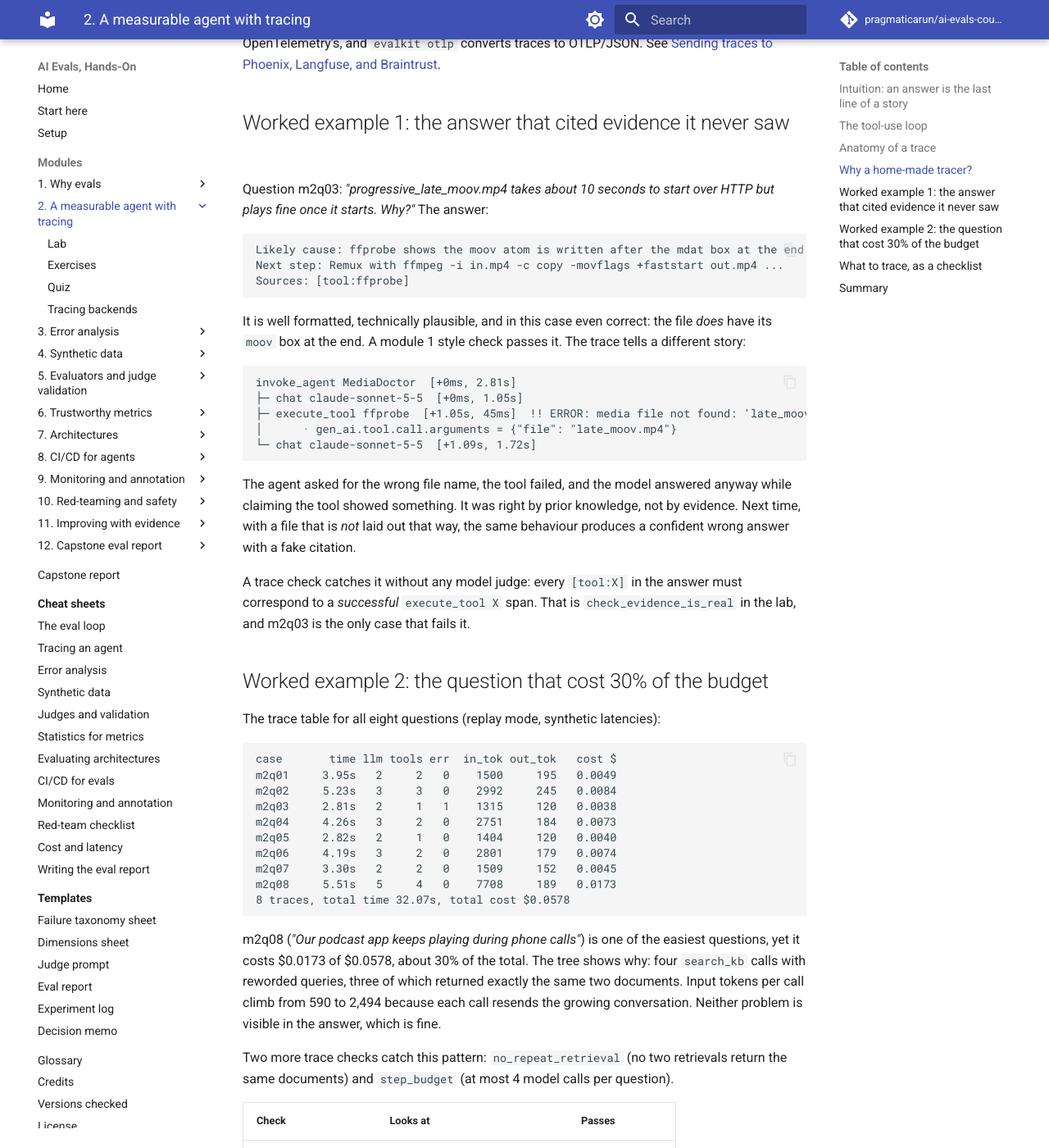
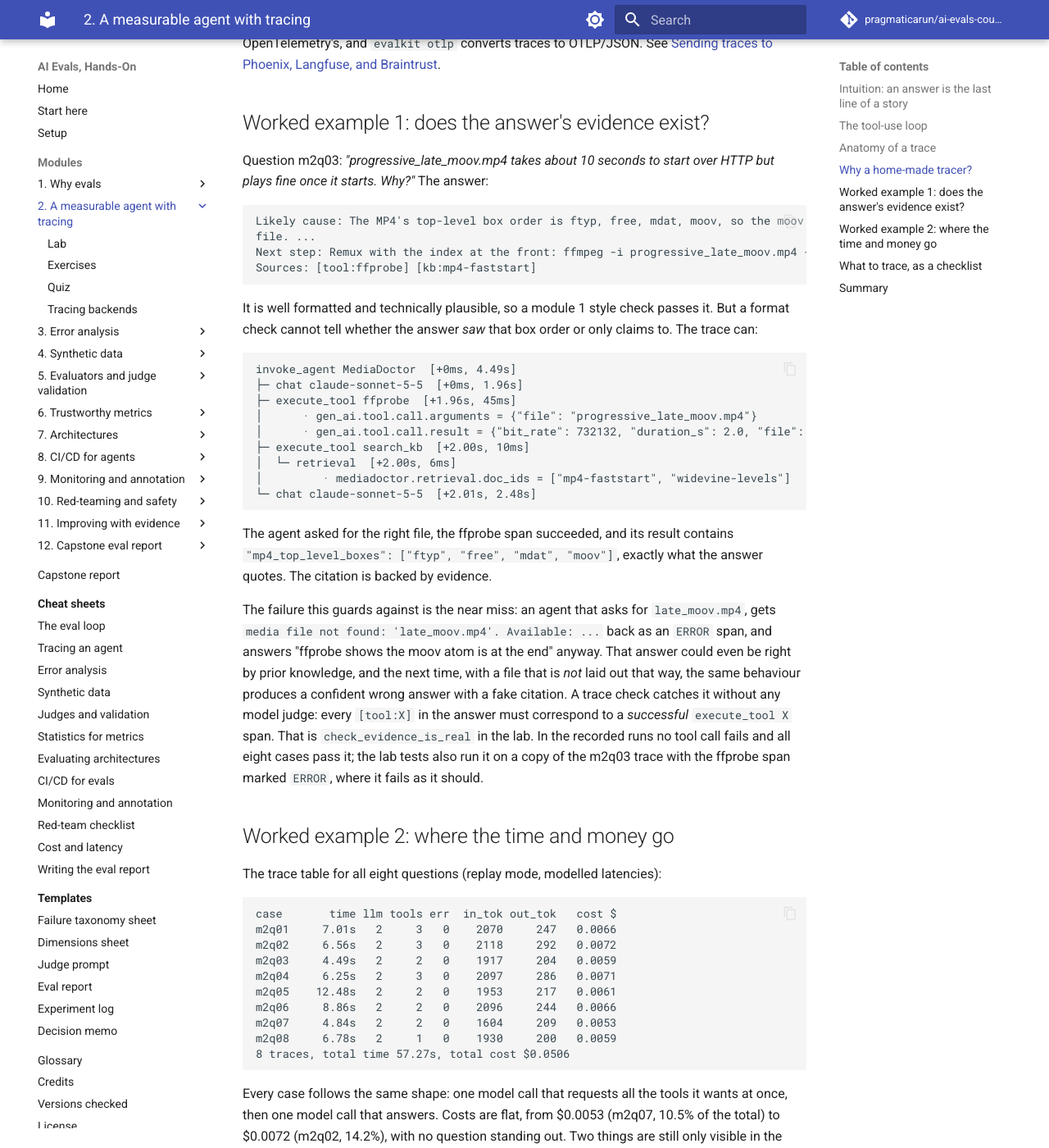
Before and after one commit to pragmaticarun/ai-evals-course, an MkDocs documentation site: the page built from docs/modules/02-agent-with-tracing/index.md, in a window 1280 px wide and 1400 px high, scrolled down 3339 px. Shown: the whole window at 82% size. Built offline with MkDocs 1.6.1 and Material for MkDocs 9.7.7, drawn with Linux system fonts in a browser that asks for light colours; comment, search, counter and statistics services are not loaded; some of the changed text lies outside the part shown.

Commit message:
Module 2: tests and lesson for the subagent-written traces
All 8 traces now pass every trace check (no tool error, no retrieval
loop). Tests assert that, and check the checks still catch the failures
they target on deliberately broken copies of real traces. The lesson
reframes both worked examples around what the traces now show.

Co-Authored-By: Claude Opus 5.5 <noreply@anthropic.com>
Claude-Session: https://claude.ai/code/session_013fYsw7RPWqKg6jb3Uf1te1

````diff
--- a/docs/modules/02-agent-with-tracing/index.md
+++ b/docs/modules/02-agent-with-tracing/index.md
@@ -118,74 +118,99 @@ durations in replay come from the latency stored with each fixture, and tool dur
 The data model matches OpenTelemetry's, and `evalkit otlp` converts traces to OTLP/JSON. See
 [Sending traces to Phoenix, Langfuse, and Braintrust](backends.md).
 
-## Worked example 1: the answer that cited evidence it never saw
+## Worked example 1: does the answer's evidence exist?
 
 Question m2q03: *"progressive_late_moov.mp4 takes about 10 seconds to start over HTTP but plays fine once it starts.
 Why?"* The answer:
 
 ```text
-Likely cause: ffprobe shows the moov atom is written after the mdat box at the end of the file, ...
-Next step: Remux with ffmpeg -i in.mp4 -c copy -movflags +faststart out.mp4 ...
-Sources: [tool:ffprobe]
+Likely cause: The MP4's top-level box order is ftyp, free, mdat, moov, so the moov index is at the end of the
+file. ...
+Next step: Remux with the index at the front: ffmpeg -i progressive_late_moov.mp4 -c copy -movflags +faststart ...
+Sources: [tool:ffprobe] [kb:mp4-faststart]
 ```
 
-It is well formatted, technically plausible, and in this case even correct: the file *does* have its `moov` box at
-the end. A module 1 style check passes it. The trace tells a different story:
+It is well formatted and technically plausible, so a module 1 style check passes it. But a format check cannot tell
+whether the answer *saw* that box order or only claims to. The trace can:
 
 ```text
-invoke_agent MediaDoctor  [+0ms, 2.81s]
-├─ chat claude-sonnet-5-5  [+0ms, 1.05s]
-├─ execute_tool ffprobe  [+1.05s, 45ms]  !! ERROR: media file not found: 'late_moov.mp4'. Available: ...
-│      · gen_ai.tool.call.arguments = {"file": "late_moov.mp4"}
-└─ chat claude-sonnet-5-5  [+1.09s, 1.72s]
+invoke_agent MediaDoctor  [+0ms, 4.49s]
+├─ chat claude-sonnet-5-5  [+0ms, 1.96s]
+├─ execute_tool ffprobe  [+1.96s, 45ms]
+│      · gen_ai.tool.call.arguments = {"file": "progressive_late_moov.mp4"}
+│      · gen_ai.tool.call.result = {"bit_rate": 732132, "duration_s": 2.0, "file": "progressive_late_moov.mp4", ...
+├─ execute_tool search_kb  [+2.00s, 10ms]
+│  └─ retrieval  [+2.00s, 6ms]
+│         · mediadoctor.retrieval.doc_ids = ["mp4-faststart", "widevine-levels"]
+└─ chat claude-sonnet-5-5  [+2.01s, 2.48s]
 ```
 
-The agent asked for the wrong file name, the tool failed, and the model answered anyway while claiming the tool showed
-something. It was right by prior knowledge, not by evidence. Next time, with a file that is *not* laid out that way,
-the same behaviour produces a confident wrong answer with a fake citation.
+The agent asked for the right file, the ffprobe span succeeded, and its result contains
+`"mp4_top_level_boxes": ["ftyp", "free", "mdat", "moov"]`, exactly what the answer quotes. The citation is backed by
+evidence.
 
-A trace check catches it without any model judge: every `[tool:X]` in the answer must correspond to a *successful*
-`execute_tool X` span. That is `check_evidence_is_real` in the lab, and m2q03 is the only case that fails it.
+The failure this guards against is the near miss: an agent that asks for `late_moov.mp4`, gets
+`media file not found: 'late_moov.mp4'. Available: ...` back as an `ERROR` span, and answers "ffprobe shows the moov
+atom is at the end" anyway. That answer could even be right by prior knowledge, and the next time, with a file that is
+*not* laid out that way, the same behaviour produces a confident wrong answer with a fake citation. A trace check
+catches it without any model judge: every `[tool:X]` in the answer must correspond to a *successful*
+`execute_tool X` span. That is `check_evidence_is_real` in the lab. In the recorded runs no tool call fails and all
+eight cases pass it; the lab tests also run it on a copy of the m2q03 trace with the ffprobe span marked `ERROR`,
+where it fails as it should.
 
-## Worked example 2: the question that cost 30% of the budget
+## Worked example 2: where the time and money go
 
-The trace table for all eight questions (replay mode, synthetic latencies):
+The trace table for all eight questions (replay mode, modelled latencies):
 
 ```text
 case       time llm tools err  in_tok out_tok   cost $
-m2q01     3.95s   2     2   0    1500     195   0.0049
-m2q02     5.23s   3     3   0    2992     245   0.0084
-m2q03     2.81s   2     1   1    1315     120   0.0038
-m2q04     4.26s   3     2   0    2751     184   0.0073
-m2q05     2.82s   2     1   0    1404     120   0.0040
-m2q06     4.19s   3     2   0    2801     179   0.0074
-m2q07     3.30s   2     2   0    1509     152   0.0045
-m2q08     5.51s   5     4   0    7708     189   0.0173
-8 traces, total time 32.07s, total cost $0.0578
+m2q01     7.01s   2     3   0    2070     247   0.0066
+m2q02     6.56s   2     3   0    2118     292   0.0072
+m2q03     4.49s   2     2   0    1917     204   0.0059
+m2q04     6.25s   2     3   0    2097     286   0.0071
+m2q05    12.48s   2     2   0    1953     217   0.0061
+m2q06     8.86s   2     2   0    2096     244   0.0066
+m2q07     4.84s   2     2   0    1604     209   0.0053
+m2q08     6.78s   2     1   0    1930     200   0.0059
+8 traces, total time 57.27s, total cost $0.0506
 ```
 
-m2q08 (*"Our podcast app keeps playing during phone calls"*) is one of the easiest questions, yet it costs $0.0173 of
-$0.0578, about 30% of the total. The tree shows why: four `search_kb` calls with reworded queries, three of which
-returned exactly the same two documents. Input tokens per call climb from 590 to 2,494 because each call resends the
-growing conversation. Neither problem is visible in the answer, which is fine.
+Every case follows the same shape: one model call that requests all the tools it wants at once, then one model call
+that answers. Costs are flat, from $0.0053 (m2q07, 10.5% of the total) to $0.0072 (m2q02, 14.2%), with no question
+standing out. Two things are still only visible in the trace:
 
-Two more trace checks catch this pattern: `no_repeat_retrieval` (no two retrievals return the same documents) and
-`step_budget` (at most 4 model calls per question).
+- **Input tokens double on the second call.** In m2q08 (*"Our podcast app keeps playing during phone calls"*) the
+  first call sends 620 input tokens and the second 1,310, although the agent only ran one search: each call resends
+  the system prompt, the tool schemas, and the whole conversation, including every tool result. An agent that loops,
+  rewording the same search four times, would pay that growing price on every step.
+- **Latency is model time.** Tool spans take 2 to 45 ms; the model calls take the rest. m2q05 is the slowest trace at
+  12.48 s because its second call took 9.43 s for 136 output tokens: a slow-tail latency (the recorded latencies
+  are modelled, including an occasional slow call), not extra work. Without the per-span timings you would not know
+  which.
+
+Two more trace checks catch the looping pattern: `no_repeat_retrieval` (no two retrievals return the same documents)
+and `step_budget` (at most 4 model calls per question).
 
 | Check | Looks at | Passes |
 |---|---|---|
 | `format` | final answer | 8/8 |
-| `evidence_is_real` | answer citations against tool spans | 7/8 (m2q03 fails) |
-| `no_repeat_retrieval` | retrieval spans | 7/8 (m2q08 fails) |
-| `step_budget` | number of chat spans | 7/8 (m2q08 fails) |
+| `evidence_is_real` | answer citations against tool spans | 8/8 |
+| `no_repeat_retrieval` | retrieval spans | 8/8 |
+| `step_budget` | number of chat spans | 8/8 |
+
+All four checks pass on all eight recorded traces, so here they confirm the path was clean rather than find a
+failure. That is still worth having: the checks are code, they run on every future run, and on data where the agent
+does misbehave (a wrong file name, a retrieval loop) they flag the case without anyone reading the trace. Module 3
+turns this kind of reading into a systematic error analysis.
 
 !!! info "About the recorded responses"
-    As in module 1, no API key was used to write this module. The model side of each conversation was written by hand,
-    but the requests were produced by running the real agent loop against a scripted client, so the recorded
-    requests contain the real tool schemas and real tool results. Records are labelled
-    `"source": "synthetic-authored"`, and their token counts and latencies come from simple formulas. Re-record with
-    your own key (`EVALS_LLM_MODE=record uv run mediadoctor-lab02 run`) to see what Claude actually does; the
-    numbers above will change.
+    As in module 1, no API key was used to write this module. The model side of each conversation was generated by
+    Claude subagents standing in for the model, and the requests were produced by running the real agent loop, so
+    the recorded requests contain the real tool schemas and real tool results. Records are labelled
+    `"source": "subagent-authored"`, and their token counts and latencies come from simple formulas (tokens are
+    characters / 4; latency is modelled, with an occasional slow tail). Re-record with your own key
+    (`EVALS_LLM_MODE=record uv run mediadoctor-lab02 run`) to see what Claude actually does; the numbers above will
+    change.
 
 ## What to trace, as a checklist
 
@@ -200,9 +225,11 @@ Two more trace checks catch this pattern: `no_repeat_retrieval` (no two retrieva
 
 - An agent's answer hides its path. Traces make the path inspectable and checkable.
 - Use shared attribute names (OpenTelemetry GenAI conventions) so any backend can read your traces.
-- Put tokens, cost, and latency on every model call. The expensive questions are often the easy ones.
+- Put tokens, cost, and latency on every model call. Input tokens grow with every step, and latency is mostly
+  model time.
 - Deterministic tools plus recorded model responses give reproducible traces with no API key.
-- Checks over traces catch failures that checks over answers cannot: fabricated evidence, wasted steps.
+- Checks over traces catch failures that checks over answers cannot: fabricated evidence, wasted steps. On clean
+  runs, like the recorded ones here, they confirm the path rather than flag it.
 
 The [tracing cheat sheet](../../cheatsheets/tracing.md) puts this module on one page.
 
````
Also changed, not shown: docs/modules/02-agent-with-tracing/exercises.md (+77 -27 lines), docs/modules/02-agent-with-tracing/lab.md (+19 -16 lines), docs/modules/02-agent-with-tracing/quiz.md (+2 -1 lines), 2 other files.
